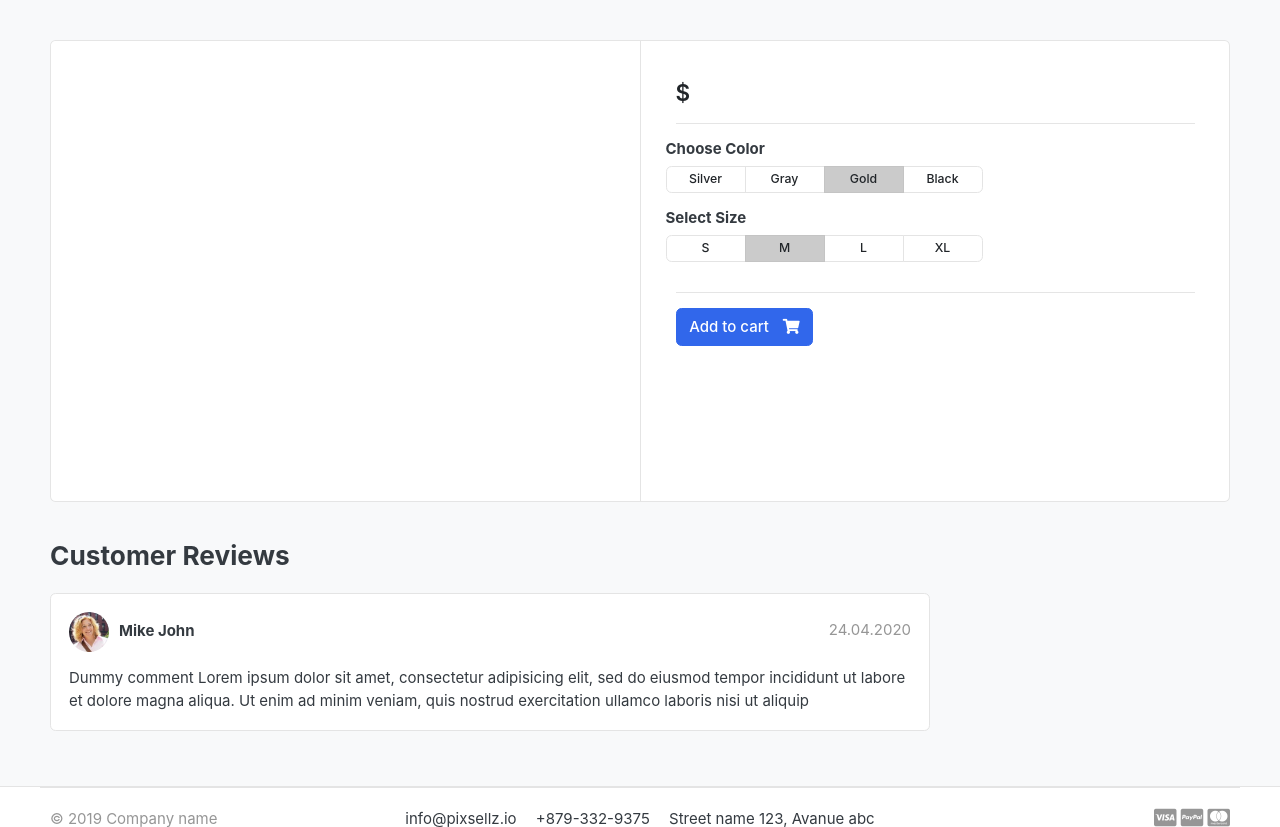
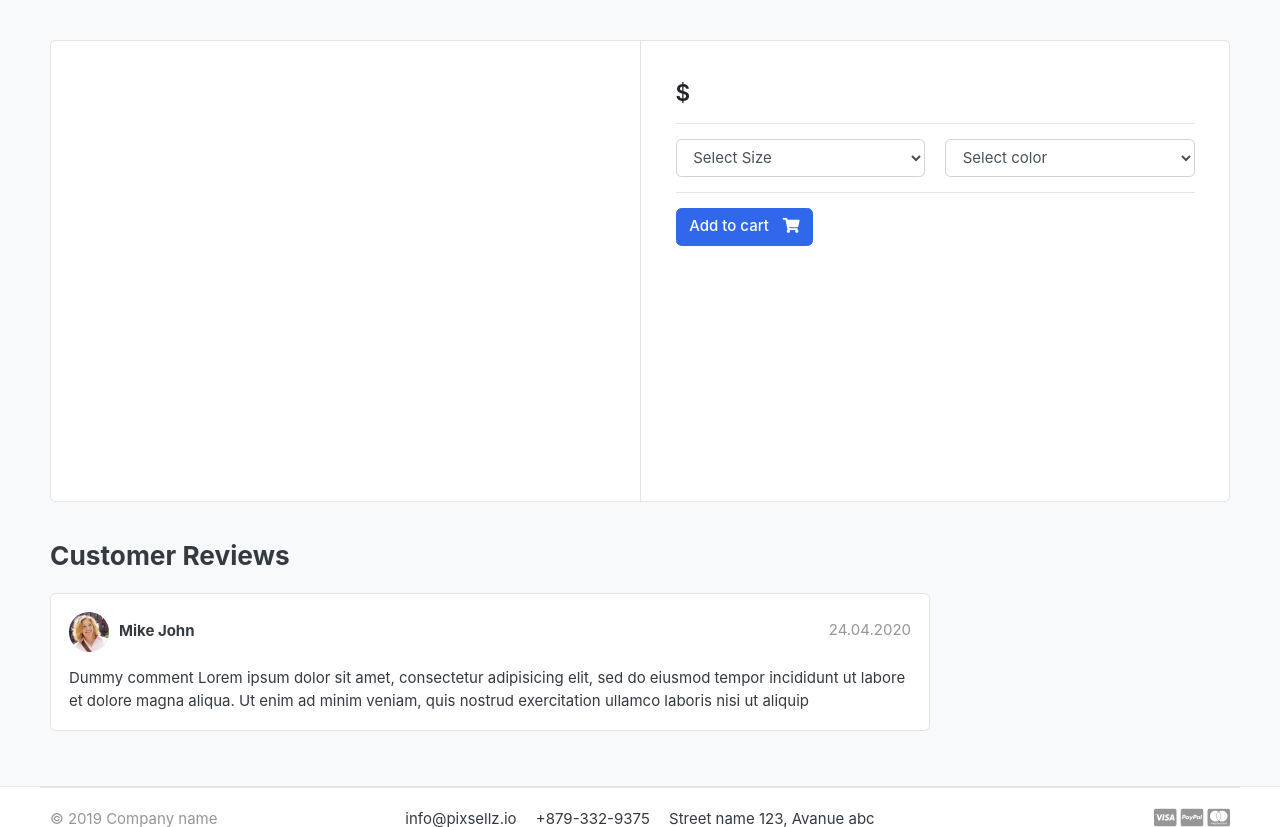
Before and after one commit to minsau-protodev/ecommerce, a Django app: template templates/store/product_detail.html in a window 1280 px wide. Shown: the part 118-945 px from the top of the page. Run offline with Django 3.2, Linux system fonts and the light colour scheme; the template is opened without the code that fills it, so the values that code supplies are empty; some libraries are stand-ins or nearby versions; some web fonts are replaced.

Commit message:
Handle variations in cart

```diff
--- a/carts/models.py
+++ b/carts/models.py
@@ -1,4 +1,9 @@
+from functools import reduce
+from typing import List
+
 from django.db import models
+from store.models import Variation
+
 
 # Create your models here.
 class Cart(models.Model):
@@ -12,17 +17,28 @@ class Cart(models.Model):
     def __str__(self):
         return self.cart_id
 
+class CartItemManager(models.Manager):
+
+    def filter_exact_variations(self, product, cart, variations: List[Variation] = None):
+        initial_qs = self.filter(product=product, cart=cart).annotate(cnt=models.Count('variations')).filter(cnt=len(variations))
+
+        items = reduce(lambda qs, pk: qs.filter(variations=pk), variations, initial_qs)
+
+        return items
+
 class CartItem(models.Model):
     product = models.ForeignKey('store.Product', on_delete=models.CASCADE)
+    variations = models.ManyToManyField('store.Variation', blank=True)
     cart = models.ForeignKey(Cart, on_delete=models.CASCADE)
     quantity = models.IntegerField()
     is_active = models.BooleanField(default=True)
 
+    objects = CartItemManager()
     class Meta:
         db_table = 'cart_item'
 
     def sub_total(self):
         return self.product.price * self.quantity
 
-    def __str__(self):
+    def __unicode__(self):
         return self.product
--- a/carts/urls.py
+++ b/carts/urls.py
@@ -1,10 +1,11 @@
 from django.urls import path
-from carts.views import index, add_cart, remove_cart, remove_cart_item
+from carts.views import index, add_cart, decrease_cart, remove_item, increase_cart
 
 urlpatterns = [
     path('', index, name='cart'),
     path('add_cart/<int:product_id>', add_cart, name='add_cart'),
-    path('remove_cart/<int:product_id>', remove_cart, name='remove_cart'),
-    path('remove_cart_item/<int:product_id>', remove_cart_item, name='remove_cart_item'),
+    path('increase-product/<int:cart_item>', increase_cart, name='increase_cart'),
+    path('decrease-product/<int:cart_item>', decrease_cart, name='decrease_cart'),
+    path('remove-item/<int:cart_item>', remove_item, name='remove_cart_item'),
     # path('', 'carts.views.cart_detail', name='cart_detail'),
 ]
--- a/carts/views.py
+++ b/carts/views.py
@@ -1,6 +1,6 @@
 from django.core.exceptions import ObjectDoesNotExist
 from django.shortcuts import get_object_or_404, redirect, render
-from store.models import Product
+from store.models import Product, Variation
 
 from .models import Cart, CartItem
 
@@ -11,13 +11,6 @@ def _cart_id(request):
     if not cart:
         cart = request.session.create()
     return cart
-
-def get_cart_item(request, product_id):
-    cart = Cart.objects.get(cart_id=_cart_id(request))
-    product = get_object_or_404(Product, id=product_id)
-    cart_item = CartItem.objects.get(product=product, cart=cart)
-
-    return cart_item
 
 def index(request, total=0, quantity=0):
     tax = 0
@@ -47,6 +40,12 @@ def index(request, total=0, quantity=0):
 
 def add_cart(request, product_id):
     product = Product.objects.get(id=product_id)
+    variations = []
+    if request.method == 'POST':
+        color_variation = Variation.objects.get(product=product, variation_category='color', variation_value=request.POST['color'])
+        size_variation = Variation.objects.get(product=product, variation_category='size', variation_value=request.POST['size'])
+        variations.append(color_variation)
+        variations.append(size_variation)
 
     try:
         cart = Cart.objects.get(cart_id=_cart_id(request))
@@ -56,23 +55,32 @@ def add_cart(request, product_id):
         )
         cart.save()
 
-    try:
-        cart_item = CartItem.objects.get(product=product, cart=cart)
+    cart_items = CartItem.objects.filter_exact_variations(
+        product=product, cart=cart, variations=variations
+    )
+
+    if cart_items.exists():
+        cart_item = cart_items.first()
         cart_item.quantity += 1
         cart_item.save()
-    except CartItem.DoesNotExist:
-        cart_item = CartItem.objects.create(
-            product=product,
-            quantity=1,
-            cart=cart
-        )
-        cart_item.save()
+
+        return redirect('cart')
+
+    cart_item = CartItem.objects.create(
+        product=product,
+        quantity=1,
+        cart=cart
+    )
+
+    cart_item.variations.set(variations)
+    cart_item.save()
 
     return redirect('cart')
 
 
-def remove_cart(request, product_id):
-    cart_item = get_cart_item(request, product_id)
+
+def decrease_cart(_, cart_item):
+    cart_item = CartItem.objects.get(id=cart_item)
 
     if cart_item.quantity > 1:
         cart_item.quantity -= 1
@@ -82,9 +90,18 @@ def remove_cart(request, product_id):
 
     return redirect('cart')
 
+def increase_cart(_, cart_item):
+    cart_item = CartItem.objects.get(id=cart_item)
 
-def remove_cart_item(request, product_id):
-    cart_item = get_cart_item(request, product_id)
+    if cart_item.product.stock > 1:
+        cart_item.quantity += 1
+        cart_item.save()
+
+    return redirect('cart')
+
+
+def remove_item(_, cart_item):
+    cart_item = CartItem.objects.get(id=cart_item)
     cart_item.delete()
 
     return redirect('cart')
--- a/templates/store/product_detail.html
+++ b/templates/store/product_detail.html
@@ -14,7 +14,8 @@
           <!-- gallery-wrap .end// -->
         </aside>
         <main class="col-md-6 border-left">
-          <article class="content-body">
+          <form action="{% url 'add_cart' product.id %}" method="POST" class="content-body">
+            {% csrf_token %}
             <h2 class="title">{{product.product_name}}</h2>
 
             <div class="mb-3">
@@ -25,69 +26,33 @@
 
             <hr />
             <div class="row">
-              <div class="item-option-select">
-                <h6>Choose Color</h6>
-                <div
-                  class="btn-group btn-group-sm btn-group-toggle"
-                  data-toggle="buttons"
-                >
-                  <label class="btn btn-light">
-                    <input type="radio" name="radio_color" /> Silver
-                  </label>
-                  <label class="btn btn-light">
-                    <input type="radio" name="radio_color" /> Gray
-                  </label>
-                  <label class="btn btn-light active">
-                    <input type="radio" name="radio_color checked" /> Gold
-                  </label>
-                  <label class="btn btn-light">
-                    <input type="radio" name="radio_color" /> Black
-                  </label>
-                </div>
+              <div class="col-6">
+                <select class="form-control" name="size" required>
+                  <option value="" disabled selected >Select Size</option>
+                  {% for variation in product.variation_set.sizes %}
+                  <option value="{{variation.variation_value}}">{{variation.variation_value}}</option>
+                  {% endfor %}
+                </select>
               </div>
-            </div>
-            <!-- row.// -->
-            <div class="row">
-              <div class="item-option-select">
-                <h6>Select Size</h6>
-                <div
-                  class="btn-group btn-group-sm btn-group-toggle"
-                  data-toggle="buttons"
-                >
-                  <label class="btn btn-light">
-                    <input type="radio" name="radio_color" /> S
-                  </label>
-                  <label class="btn btn-light active">
-                    <input type="radio" name="radio_color" checked /> M
-                  </label>
-                  <label class="btn btn-light">
-                    <input type="radio" name="radio_color" /> L
-                  </label>
-                  <label class="btn btn-light">
-                    <input type="radio" name="radio_color" /> XL
-                  </label>
-                </div>
+              <div class="col-6">
+                <select class="form-control" name="color" required>
+                  <option value="" disabled selected>Select color</option>
+                  {% for variation in product.variation_set.colors %}
+                  <option value="{{variation.variation_value}}">{{variation.variation_value}}</option>
+                  {% endfor %}
+                </select>
               </div>
             </div>
             <!-- row.// -->
             <hr />
             {% if product.stock <= 0 %}
             <h5 class="text-danger">Out of Stock</h5>
-            {% else %} {% if in_cart %}
-            <a href="{% url 'add_cart' product.id %}" class="btn btn-success">
-              <span class="text">Added to cart</span>
-              <i class="fas fa-check"></i>
-            </a>
-            <a href="{% url 'cart' %}" class="btn btn-outline-primary">
-              <span class="text">View Cart</span>
-              <i class="fas fa-eye"></i>
-            </a>
             {% else %}
-            <a href="{% url 'add_cart' product.id %}" class="btn btn-primary">
+            <button type="submit" class="btn btn-primary">
               <span class="text">Add to cart</span>
               <i class="fas fa-shopping-cart"></i>
-            </a>
-            {% endif %} {% endif %}
+            </button>
+            {% endif %}
           </article>
           <!-- product-info-aside .// -->
         </main>
```
Also changed, not shown: carts/admin.py (+8 -2 lines), store/admin.py (+8 -1 lines), store/models.py (+27 -0 lines), templates/carts/index.html (+8 -4 lines), carts/migrations/0002_cartitem_variation.py (added), carts/migrations/0003_rename_variation_cartitem_variations.py (added), store/migrations/0002_variation.py (added), 1 other file.
